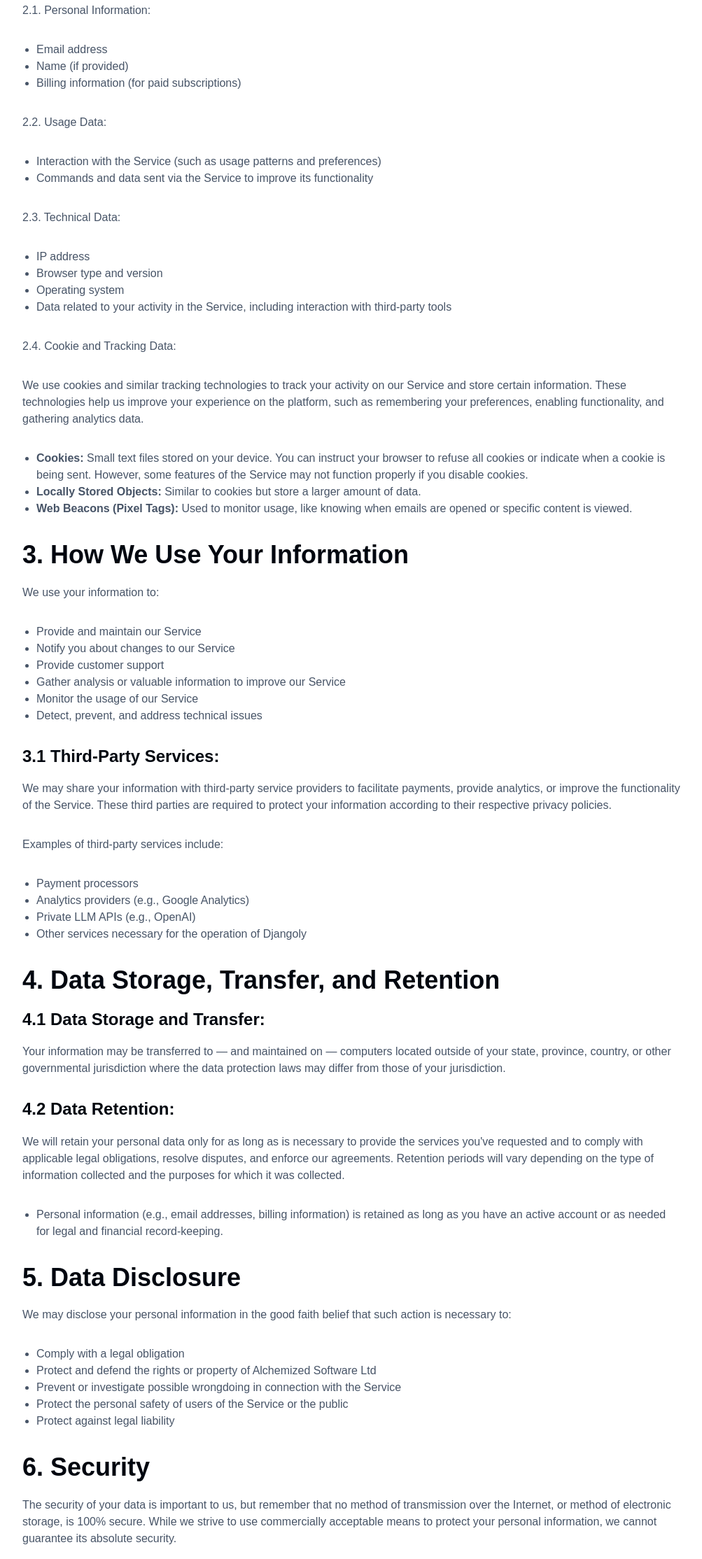
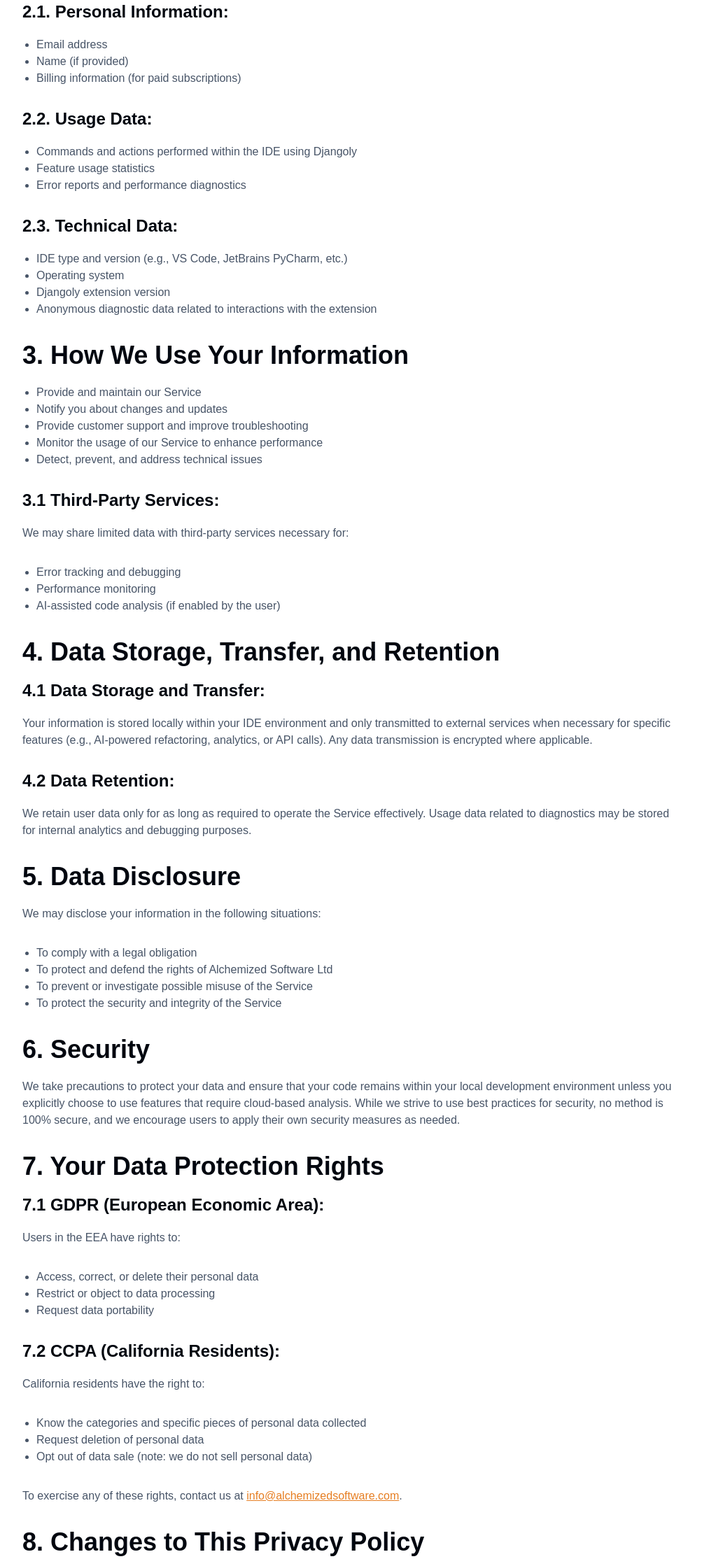
Before and after one commit to software-trizzey/djangoly-site, a plain HTML site: page privacy.html in a window 1280 px wide. Shown: the part 552-2780 px from the top of the page at 70% size, without its empty margins (138-1141 px from the left). Drawn offline with nearby package versions, Linux system fonts and the light colour scheme; a script that the page names is missing.

Commit message:
Update privacy policy and terms of service with refined language and updated third-party service references

```diff
--- a/privacy.html
+++ b/privacy.html
@@ -76,102 +76,89 @@
         <div class="w-layout-blockcontainer w-container">
           <div class="rich-text-block w-richtext">
             <h1 class="heading-3">Privacy Policy</h1>
-            <p class="paragraph-5"><strong>Last Updated: September 23, 2024</strong></p>
+            <p class="paragraph-5"><strong>Last Updated: February 09, 2025</strong></p>
             <h2>1. Introduction</h2>
             <p>Your privacy is important to us. This Privacy Policy explains how Alchemized Software Ltd (&quot;we&quot;, &quot;our&quot;, or &quot;us&quot;) collects, uses, and discloses your information when you use our services, including the Djangoly application (&quot;the Service&quot;).</p>
             <h2>2. Information We Collect</h2>
-            <p>2.1. Personal Information:</p>
+            <h3>2.1. Personal Information:</h3>
             <ul role="list">
               <li>Email address</li>
               <li>Name (if provided)</li>
               <li>Billing information (for paid subscriptions)</li>
             </ul>
-            <p>2.2. Usage Data:</p>
+            <h3>2.2. Usage Data:</h3>
             <ul role="list">
-              <li>Interaction with the Service (such as usage patterns and preferences)</li>
-              <li>Commands and data sent via the Service to improve its functionality</li>
+              <li>Commands and actions performed within the IDE using Djangoly</li>
+              <li>Feature usage statistics</li>
+              <li>Error reports and performance diagnostics</li>
             </ul>
-            <p>2.3. Technical Data:</p>
+            <h3>2.3. Technical Data:</h3>
             <ul role="list">
-              <li>IP address</li>
-              <li>Browser type and version</li>
+              <li>IDE type and version (e.g., VS Code, JetBrains PyCharm, etc.)</li>
               <li>Operating system</li>
-              <li>Data related to your activity in the Service, including interaction with third-party tools</li>
-            </ul>
-            <p>2.4. Cookie and Tracking Data:</p>
-            <p>We use cookies and similar tracking technologies to track your activity on our Service and store certain information. These technologies help us improve your experience on the platform, such as remembering your preferences, enabling functionality, and gathering analytics data.</p>
-            <ul role="list">
-              <li><strong>Cookies:</strong> Small text files stored on your device. You can instruct your browser to refuse all cookies or indicate when a cookie is being sent. However, some features of the Service may not function properly if you disable cookies.</li>
-              <li><strong>Locally Stored Objects:</strong> Similar to cookies but store a larger amount of data.</li>
-              <li><strong>Web Beacons (Pixel Tags):</strong> Used to monitor usage, like knowing when emails are opened or specific content is viewed.</li>
+              <li>Djangoly extension version</li>
+              <li>Anonymous diagnostic data related to interactions with the extension</li>
             </ul>
             <h2>3. How We Use Your Information</h2>
-            <p>We use your information to:</p>
             <ul role="list">
               <li>Provide and maintain our Service</li>
-              <li>Notify you about changes to our Service</li>
-              <li>Provide customer support</li>
-              <li>Gather analysis or valuable information to improve our Service</li>
-              <li>Monitor the usage of our Service</li>
+              <li>Notify you about changes and updates</li>
+              <li>Provide customer support and improve troubleshooting</li>
+              <li>Monitor the usage of our Service to enhance performance</li>
               <li>Detect, prevent, and address technical issues</li>
             </ul>
+
             <h3>3.1 Third-Party Services:</h3>
-            <p>We may share your information with third-party service providers to facilitate payments, provide analytics, or improve the functionality of the Service. These third parties are required to protect your information according to their respective privacy policies.</p>
-            <p>Examples of third-party services include:</p>
+            <p>We may share limited data with third-party services necessary for:</p>
             <ul role="list">
-              <li>Payment processors</li>
-              <li>Analytics providers (e.g., Google Analytics)</li>
-              <li>Private LLM APIs (e.g., OpenAI)</li>
-              <li>Other services necessary for the operation of Djangoly</li>
+              <li>Error tracking and debugging</li>
+              <li>Performance monitoring</li>
+              <li>AI-assisted code analysis (if enabled by the user)</li>
             </ul>
+
             <h2>4. Data Storage, Transfer, and Retention</h2>
             <h3>4.1 Data Storage and Transfer:</h3>
-            <p>Your information may be transferred to — and maintained on — computers located outside of your state, province, country, or other governmental jurisdiction where the data protection laws may differ from those of your jurisdiction.</p>
+            <p>Your information is stored locally within your IDE environment and only transmitted to external services when necessary for specific features (e.g., AI-powered refactoring, analytics, or API calls). Any data transmission is encrypted where applicable.</p>
+
             <h3>4.2 Data Retention:</h3>
-            <p>We will retain your personal data only for as long as is necessary to provide the services you&#x27;ve requested and to comply with applicable legal obligations, resolve disputes, and enforce our agreements. Retention periods will vary depending on the type of information collected and the purposes for which it was collected.</p>
+            <p>We retain user data only for as long as required to operate the Service effectively. Usage data related to diagnostics may be stored for internal analytics and debugging purposes.</p>
+
+            <h2>5. Data Disclosure</h2>
+            <p>We may disclose your information in the following situations:</p>
             <ul role="list">
-              <li>Personal information (e.g., email addresses, billing information) is retained as long as you have an active account or as needed for legal and financial record-keeping.</li>
+              <li>To comply with a legal obligation</li>
+              <li>To protect and defend the rights of Alchemized Software Ltd</li>
+              <li>To prevent or investigate possible misuse of the Service</li>
+              <li>To protect the security and integrity of the Service</li>
             </ul>
-            <h2>5. Data Disclosure</h2>
-            <p>We may disclose your personal information in the good faith belief that such action is necessary to:</p>
-            <ul role="list">
-              <li>Comply with a legal obligation</li>
-              <li>Protect and defend the rights or property of Alchemized Software Ltd</li>
-              <li>Prevent or investigate possible wrongdoing in connection with the Service</li>
-              <li>Protect the personal safety of users of the Service or the public</li>
-              <li>Protect against legal liability</li>
+
+            <h2>6. Security</h2>
+            <p>We take precautions to protect your data and ensure that your code remains within your local development environment unless you explicitly choose to use features that require cloud-based analysis. While we strive to use best practices for security, no method is 100% secure, and we encourage users to apply their own security measures as needed.</p>
+
+            <h2>7. Your Data Protection Rights</h2>
+            <h3>7.1 GDPR (European Economic Area):</h3>
+            <p>Users in the EEA have rights to:</p>
+            <ul>
+              <li>Access, correct, or delete their personal data</li>
+              <li>Restrict or object to data processing</li>
+              <li>Request data portability</li>
             </ul>
-            <h2>6. Security</h2>
-            <p>The security of your data is important to us, but remember that no method of transmission over the Internet, or method of electronic storage, is 100% secure. While we strive to use commercially acceptable means to protect your personal information, we cannot guarantee its absolute security.</p>
-            <h2>7. Your Data Protection Rights</h2>
-            <p>Depending on your location, you may have certain rights regarding your personal information under local privacy laws, such as the GDPR (for European users) or CCPA (for California residents).</p>
-            <h3>7.1 GDPR (European Economic Area):</h3>
-            <p>If you are located in the EEA, you have certain rights regarding your personal information, including:</p>
-            <ul role="list">
-              <li><strong>Access:</strong> You can request access to the personal information we hold about you.</li>
-              <li><strong>Correction:</strong> You can request to correct inaccurate or incomplete data.</li>
-              <li><strong>Deletion:</strong> You can request to delete your personal data under certain conditions.</li>
-              <li><strong>Portability:</strong> You can request to receive your personal data in a machine-readable format.</li>
-              <li><strong>Restriction of Processing:</strong> You can request to limit how we process your data.</li>
-              <li><strong>Object to Processing:</strong> You can object to how your data is being processed for legitimate interests or direct marketing.</li>
+
+            <h3>7.2 CCPA (California Residents):</h3>
+            <p>California residents have the right to:</p>
+            <ul>
+              <li>Know the categories and specific pieces of personal data collected</li>
+              <li>Request deletion of personal data</li>
+              <li>Opt out of data sale (note: we do not sell personal data)</li>
             </ul>
-            <p>To exercise these rights, please contact us at <a href="mailto:info@alchemizedsoftware.com">info@alchemizedsoftware.com</a>.</p>
-            <h3>7.2 CCPA (California Residents):</h3>
-            <p>If you are a California resident, you have the right to:</p>
-            <ul role="list">
-              <li>Request to know the categories and specific pieces of personal data we collect.</li>
-              <li>Request the deletion of your personal data.</li>
-              <li>Opt out of the sale of your personal data (though we do not sell personal data).</li>
-            </ul>
-            <p>To exercise your CCPA rights, please contact us at <a href="mailto:info@alchemizedsoftware.com">info@alchemizedsoftware.com</a>.</p>
+
+            <p>To exercise any of these rights, contact us at <a href="mailto:info@alchemizedsoftware.com">info@alchemizedsoftware.com</a>.</p>
+
             <h2>8. Changes to This Privacy Policy</h2>
-            <p>We may update our Privacy Policy from time to time. We will notify you of any changes by posting the new Privacy Policy on this page and updating the &quot;Last Updated&quot; date.</p>
-            <h2>9. Children&#x27;s Privacy</h2>
-            <p>Our Service does not address anyone under the age of 13. We do not knowingly collect personally identifiable information from anyone under the age of 13. If we become aware that we have collected personal data from children under 13 without verification of parental consent, we will take steps to remove that information from our servers.</p>
-            <h2>10. Contact Us</h2>
+            <p>We may update our Privacy Policy from time to time. We will notify you of significant changes by updating the "Last Updated" date and, where applicable, providing additional notifications.</p>
+
+            <h2>9. Contact Us</h2>
             <p>If you have any questions about this Privacy Policy, please contact us at <a href="mailto:info@alchemizedsoftware.com">info@alchemizedsoftware.com</a>.</p>
-            <p>‍</p>
-            <p>‍</p>
           </div>
         </div>
       </section>
```
Also changed, not shown: terms.html (+1 -1 lines).
